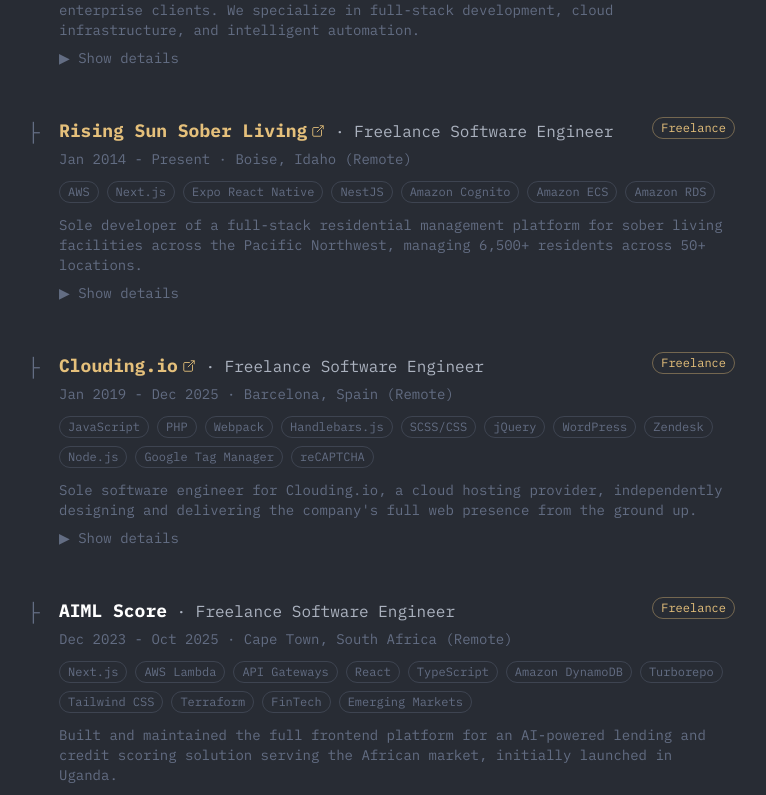
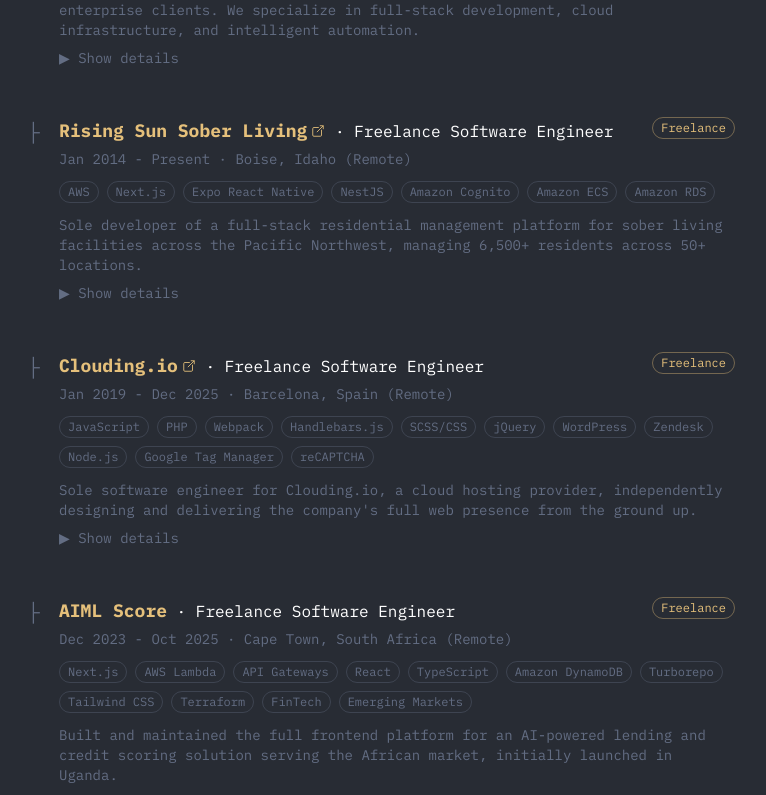
Before and after one commit to dcryan/personal-website, a Next.js app: page /experience in a window 1280 px wide. Shown: the part 443-1238 px from the top of the page, without its empty margins (253-1019 px from the left). Built offline with nearby package versions, Linux system fonts and the light colour scheme.

Commit message:
style(experience): yellow titles for all companies, white role text for hierarchy

```diff
--- a/src/components/ExperienceTimeline.tsx
+++ b/src/components/ExperienceTimeline.tsx
@@ -76,7 +76,7 @@
       </a>
     );
   }
-  return <span className="text-white">{name}</span>;
+  return <span className="text-onedark-yellow">{name}</span>;
 }
 
 export default function ExperienceTimeline({
@@ -101,7 +101,7 @@
                     <span className="text-lg font-semibold">
                       <CompanyName url={job.url} name={job.company} />
                     </span>
-                    <span className="text-onedark-fg"> · {job.role}</span>
+                    <span className="text-white"> · {job.role}</span>
                   </div>
                   <TypeBadge type={job.type} />
                 </div>
```
